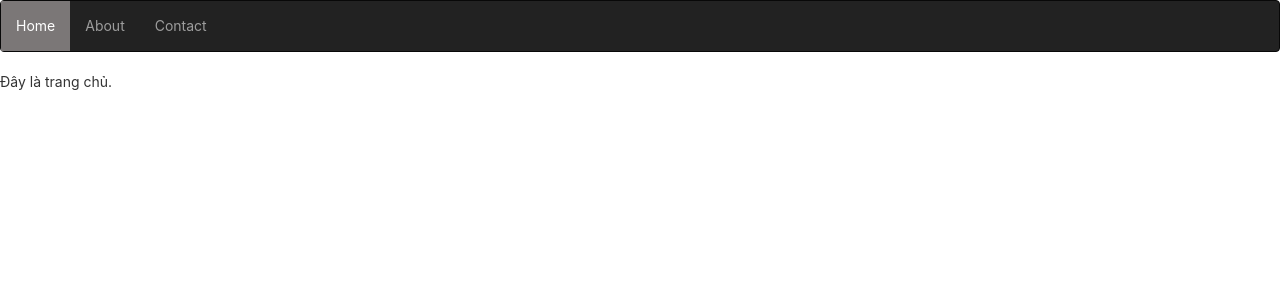
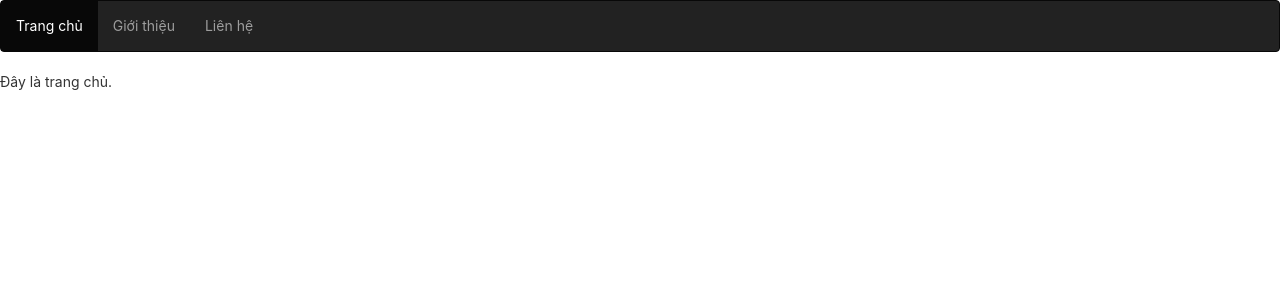
Before and after one commit to phamngoctuong/reactrouter, a React (Create React App) app: page / in a window 1280 px wide. Shown: the top 300 px of the page. Built offline with nearby package versions, Linux system fonts and the light colour scheme.

Commit message:
Custom Link

```diff
--- a/src/App.js
+++ b/src/App.js
@@ -3,46 +3,30 @@ import { BrowserRouter as Router, Route, NavLink } from 'react-router-dom';
 import Home from './components/Home';
 import About from './components/About';
 import Contact from './components/Contact';
+var MenuLink = ({ label, to, activeOnlyWhenExact }) => {
+    return (
+        <Route path={to} exact={activeOnlyWhenExact} children={({match}) => {
+            var active = match ? 'active' : '';
+            return (
+                <li className={active}>
+                    <NavLink to={to} className="my-link">{label}</NavLink>
+                </li>
+            )
+        }}></Route>
+    )
+};
 class App extends Component {
 render() {
     return (
         <Router>
             <div className="App">
-                    {/*Menu*/}
                 <nav className="navbar navbar-inverse">
                     <ul className="nav navbar-nav">
-                            <li className="active"
-                            >
-                                <NavLink
-                                    to="/"
-                                    exact
-                                    className="my-link"
-                                    activeStyle={{
-                                        backgroundColor: "#7b7777"
-                                    }}
-                                >Home</NavLink>
-                            </li>
-                            <li>
-                                <NavLink
-                                    to="/about"
-                                    className="my-link"
-                                    activeStyle={{
-                                        backgroundColor: "#7b7777"
-                                    }}
-                                >About</NavLink>
-                            </li>
-                            <li>
-                                <NavLink
-                                    to="/contact"
-                                    className="my-link"
-                                    activeStyle={{
-                                        backgroundColor: "#7b7777"
-                                    }}
-                                >Contact</NavLink>
-                            </li>
+                        <MenuLink to="/" label="Trang chủ" activeOnlyWhenExact={true}></MenuLink>
+                        <MenuLink to="/about" label="Giới thiệu" activeOnlyWhenExact={false}></MenuLink>
+                        <MenuLink to="/contact" label="Liên hệ" activeOnlyWhenExact={false}></MenuLink>
                     </ul>
                 </nav>
-                    {/*Content*/}
                 <Route path="/" exact component={Home}></Route>
                 <Route path="/about" component={About}></Route>
                 <Route path="/contact" component={Contact}></Route>
```
Lines whose indentation alone changed are shown as unchanged.
